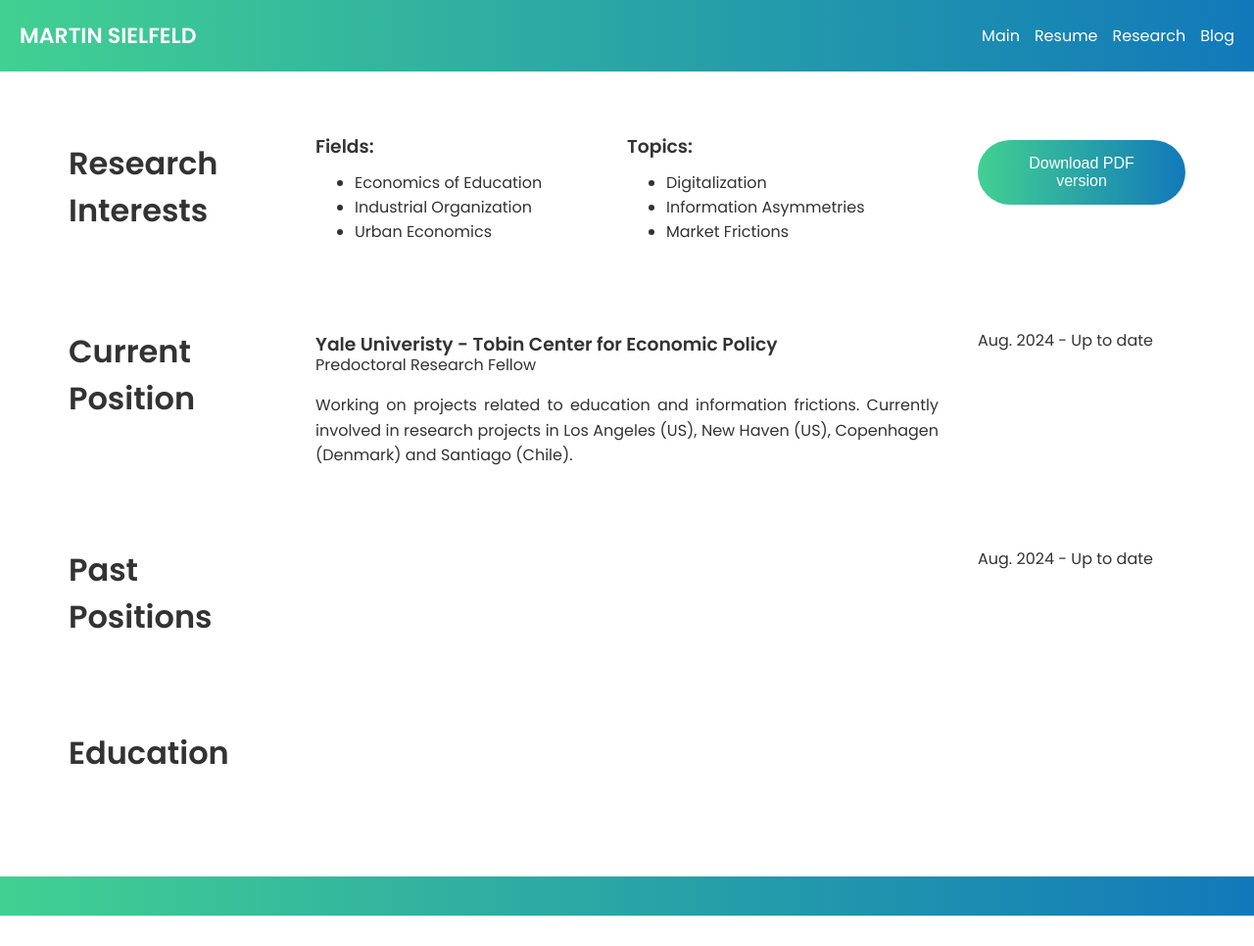
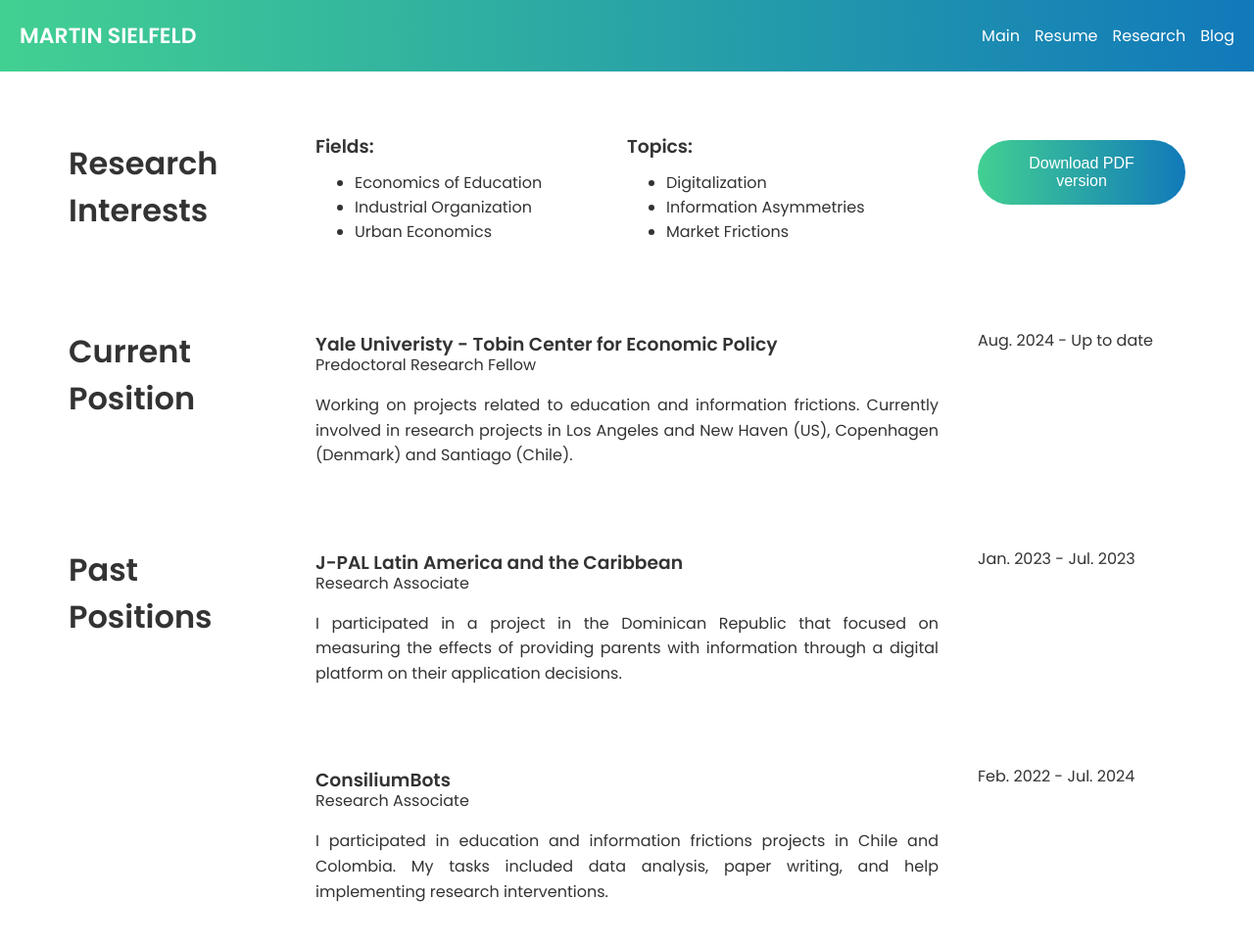
Before and after one commit to martinsielfeld/martinsielfeld.github.io, a plain HTML site: page resume.html in a window 1280 px wide. Shown: the top 966 px of the page at 98% size. Before the commit the page ends 935 px from the top, so only its background shows below. Drawn offline with Linux system fonts and the light colour scheme.

Commit message:
Update resume.html

```diff
--- a/resume.html
+++ b/resume.html
@@ -63,7 +63,7 @@
             <div class="column60">
                 <h3 style="margin-bottom: 0px; margin-top: 10px;">Yale Univeristy - Tobin Center for Economic Policy</h3>
                 Predoctoral Research Fellow
-                <p align="justify">Working on projects related to education and information frictions. Currently involved in research projects in Los Angeles (US), New Haven (US), Copenhagen (Denmark) and Santiago (Chile).</p>
+                <p align="justify">Working on projects related to education and information frictions. Currently involved in research projects in Los Angeles and New Haven (US), Copenhagen (Denmark) and Santiago (Chile).</p>
             </div>
             <div class="column20">
                 Aug. 2024 - Up to date
@@ -76,10 +76,27 @@
                 <h1>Past<br>Positions</h1>
             </div>
             <div class="column60">
+                <h3 style="margin-bottom: 0px; margin-top: 10px;">J-PAL Latin America and the Caribbean</h3>
+                Research Associate
+                <p align="justify">I participated in a project in the Dominican Republic that focused on measuring the effects of providing parents with information through a digital platform on their application decisions.</p>
+            </div>
+            <div class="column20">
+                Jan. 2023 - Jul. 2023
+            </div>
+        </div>
+
+        <!-- Cuarta fila: dos columnas -->
+        <div class="row">
+            <div class="column20">
 
             </div>
+            <div class="column60">
+                <h3 style="margin-bottom: 0px; margin-top: 10px;">ConsiliumBots</h3>
+                Research Associate
+                <p align="justify">I participated in education and information frictions projects in Chile and Colombia. My tasks included data analysis, paper writing, and help implementing research interventions.</p>
+            </div>
             <div class="column20">
-                Aug. 2024 - Up to date
+                Feb. 2022 - Jul. 2024
             </div>
         </div>
 
```
